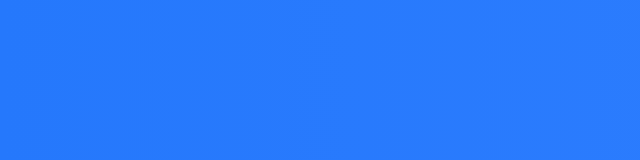
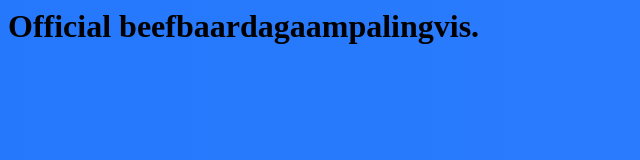
Before and after one commit to beefbaardagaampalingvis/beefbaardagaampalingvis.github.io, a plain HTML site: page index.html in a window 1280 px wide. Shown: the whole page, without its empty margins (0-640 px from the left). Drawn offline with Linux system fonts and the light colour scheme.

Commit message:
Update index.html

```diff
--- a/index.html
+++ b/index.html
@@ -5,5 +5,6 @@
     <script href="script.js"></script>
   </head>
   <body>
+    <h1 id="title">Official beefbaardagaampalingvis.</h1>
   </body>
 </html>
```
